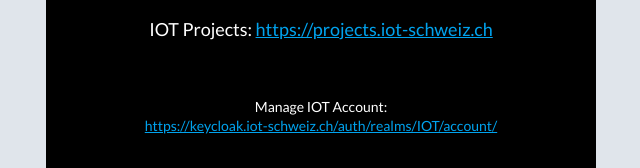
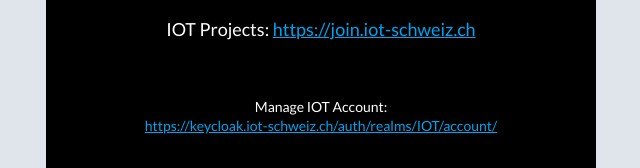
Before and after one commit to And0r-/MatrixRegisterBackend, a website: page mail/welcome.html in a window 1280 px wide. Shown: the part 520-688 px from the top of the page, without its empty margins (319-959 px from the left). Drawn offline with Linux system fonts and the light colour scheme.

Commit message:
I have to overthinking how to split or organice this project. at the moment we use the join subdomain also for the projects page.

```diff
--- a/mail/welcome.html
+++ b/mail/welcome.html
@@ -250,7 +250,7 @@ a[x-apple-data-detectors='true'] {
 <p style="font-size: 14px; line-height: 140%;"><span style="font-size: 18px; line-height: 25.2px;">%LOGINNAME_LABEL%&nbsp;<a href="mailto:%LOGIN_NAME%" style="color: #00a3ee" target="_blank" rel="noopener">%LOGIN_NAME%</a></span></p>
 <p style="font-size: 14px; line-height: 140%;"><span style="font-size: 18px; line-height: 25.2px;">%PASSWORD_LABEL%&nbsp;%PW%</span></p>
 <p style="font-size: 14px; line-height: 140%;">&nbsp;</p>
-<p style="font-size: 14px; line-height: 140%;"><span style="font-size: 18px; line-height: 25.2px;">IOT Projects: <a href="https://projects.iot-schweiz.ch" style="color: #00a3ee" target="_blank" rel="noopener">https://projects.iot-schweiz.ch</a> <br /></span></p>
+<p style="font-size: 14px; line-height: 140%;"><span style="font-size: 18px; line-height: 25.2px;">IOT Projects: <a href="https://join.iot-schweiz.ch" style="color: #00a3ee" target="_blank" rel="noopener">https://join.iot-schweiz.ch</a> <br /></span></p>
   </div>
 
       </td>
```
